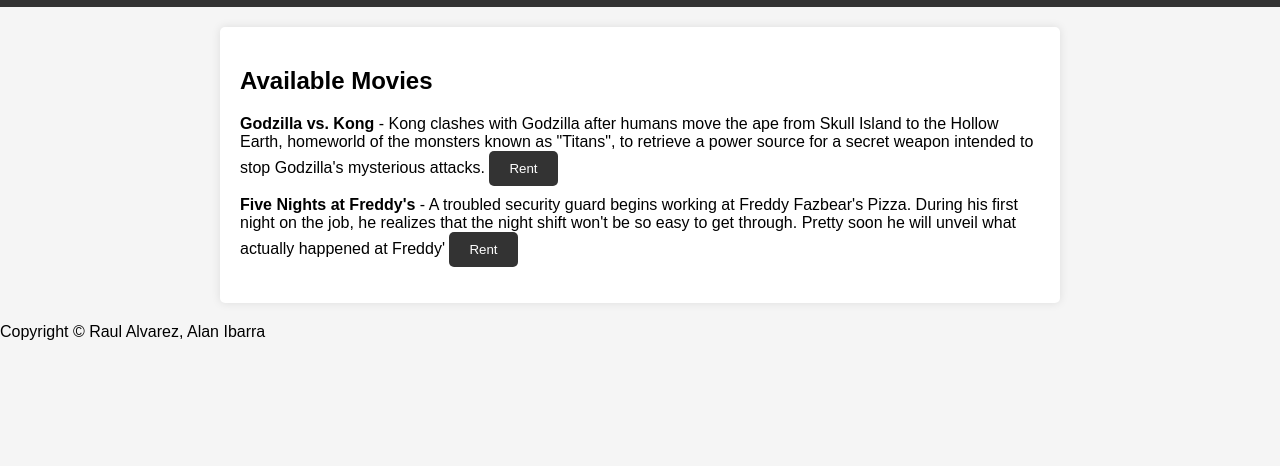
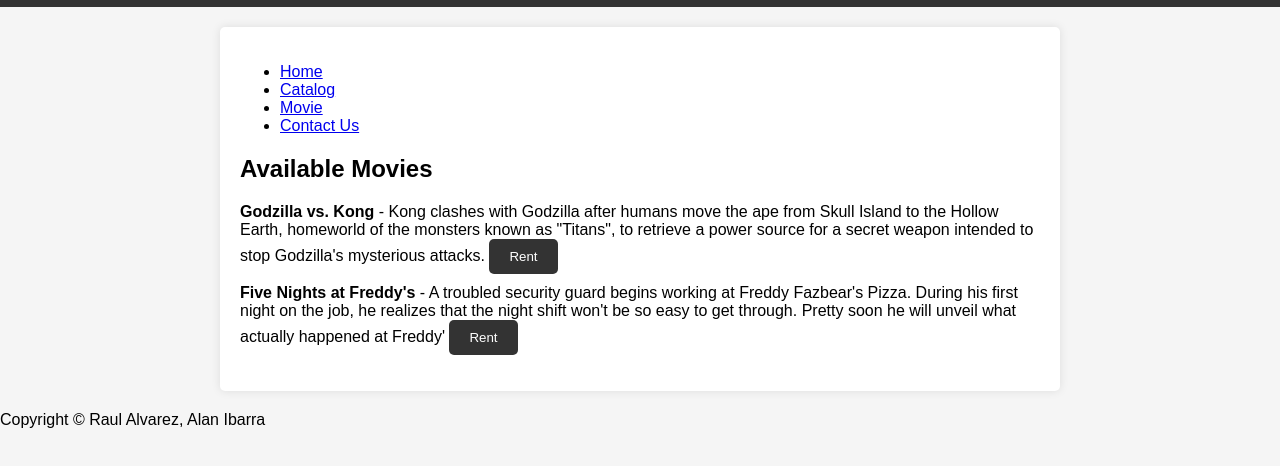
Before and after one commit to RAul07Mo/RAul07Mo.github.io, a plain HTML site: page movie.html in a window 1280 px wide. Shown: the part 50-516 px from the top of the page. Drawn offline with Linux system fonts and the light colour scheme.

Commit message:
added changes

```diff
--- a/movie.html
+++ b/movie.html
@@ -59,6 +59,12 @@
         </header>
 
         <div class="container">
+            <ul class="nav-bar">
+                <li><a class="active" href="index.html">Home</a></li>
+                <li><a href="catalog.hmtl">Catalog</a></li>
+                <li><a href="movie.html">Movie</a></li>
+                <li><a href="contactUs.html">Contact Us</a></li>
+            </ul>
             <h2>Available Movies</h2>
             <ul class="movie-list">
                 <li>
```
Also changed, not shown: catalog.html (+1 -1 lines).
